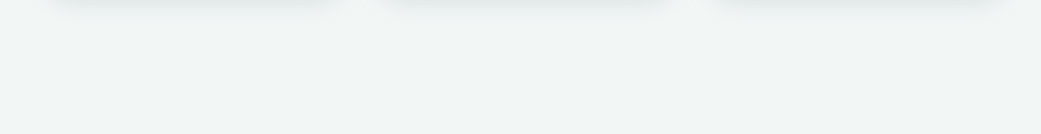
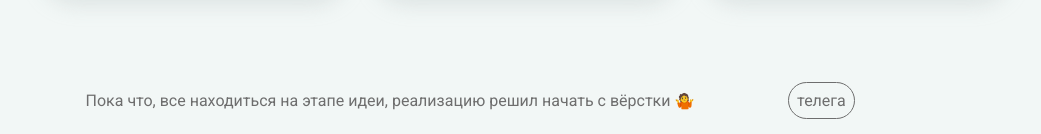
Before and after one commit to ryzone1/petHelpWebApp, a plain HTML site: page index.html in a window 1280 px wide. Shown: the part 1107-1241 px from the top of the page, without its empty margins (123-1164 px from the left). Before the commit the page ends 1174 px from the top, so only its background shows below. Drawn offline with Linux system fonts and the light colour scheme; a web font is replaced by a local one.

Commit message:
добавил футер

```diff
--- a/index.html
+++ b/index.html
@@ -19,7 +19,7 @@
             <ul class="menu">
                <li><a href="#chat">Чат</a></li>
                <li><a href="#articles">Статьи</a></li>
-               <li><a href="#">О проекте</a></li>
+               <li><a href="#footer">О проекте</a></li>
             </ul>
 
          </nav>
@@ -219,7 +219,16 @@
             </div>
          </section>
       </main>
-      <footer>
+      <footer id="footer" class="footer">
+         <div>
+         <p>
+            Пока что, все находиться на этапе идеи, реализацию решил начать с вёрстки 🤷
+         </p>
+         </div>
+         <a class="button" href="https://t.me/RobertMalsagov">телега</a>
+         <div>
+
+         </div>
       </footer>
    </body>
 </html>
--- a/style/main.css
+++ b/style/main.css
@@ -205,6 +205,20 @@ html {
   align-items: center;
 }
 
+.footer {
+    display: flex;
+    padding: var(--spacing-lg);
+    text-align: center;
+    color: var(--color-text-primary);
+    gap: var(--spacing-xxl);
+    justify-content: space-evenly;
+    align-items: center;
+}
+
+.footer p {
+    display: block;
+}
+
 .pulse {
   animation: pulse-animation 2s infinite;
 }
```
